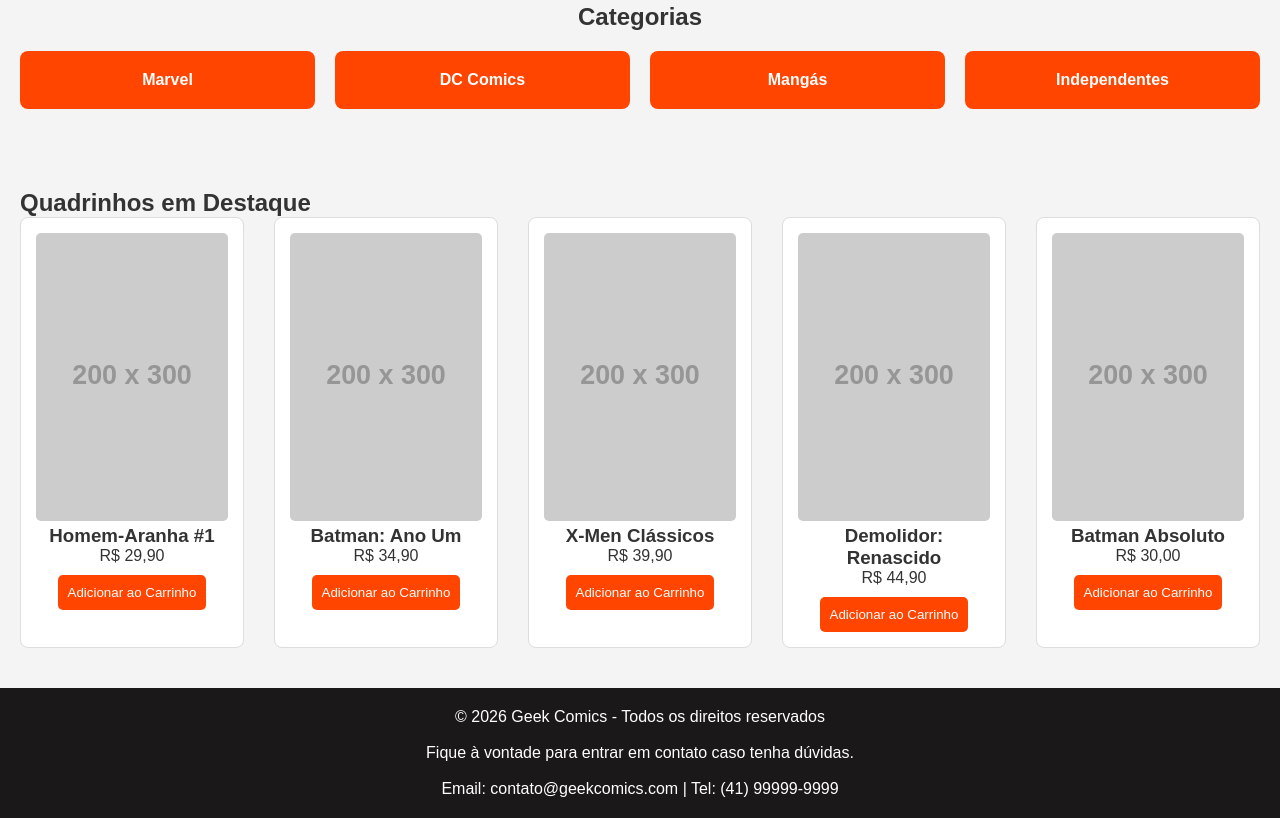
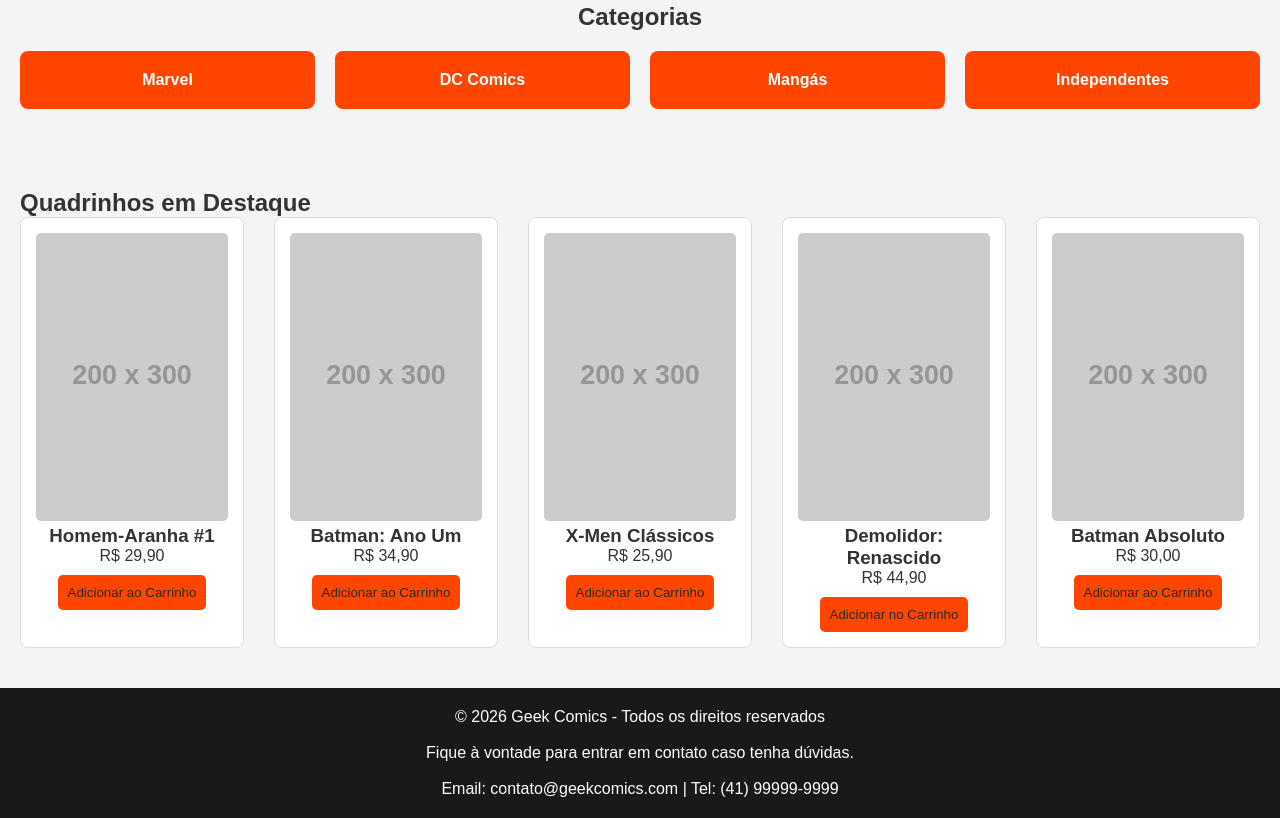
Before and after one commit to MiguelKulek/projeto_back-end, a plain HTML site: page index.html in a window 1280 px wide. Shown: the part 470-1288 px from the top of the page. Drawn offline with Linux system fonts and the light colour scheme; placeholder pictures from the web are drawn by us.

Commit message:
só teste

```diff
--- a/index.html
+++ b/index.html
@@ -58,14 +58,14 @@
       <div class="card">
         <img src="https://via.placeholder.com/200x300" alt="HQ 3">
         <h3>X-Men Clássicos</h3>
-        <p>R$ 39,90</p>
+        <p>R$ 25,90</p>
         <button>Adicionar ao Carrinho</button>
       </div>
       <div class="card">
         <img src="https://via.placeholder.com/200x300" alt="HQ 4">
         <h3>Demolidor: Renascido</h3>
         <p>R$ 44,90</p>
-        <button>Adicionar ao Carrinho</button>
+        <button>Adicionar no Carrinho</button>
       </div>
       <div class="card">
         <img src="https://via.placeholder.com/200x300" alt="HQ 5">
--- a/style.css
+++ b/style.css
@@ -126,7 +126,7 @@
 
 button {
   background-color: #ff4500;
-  color: #fff;
+  color: #2c2a2a;
   border: none;
   padding: 10px;
   margin-top: 10px;
```
